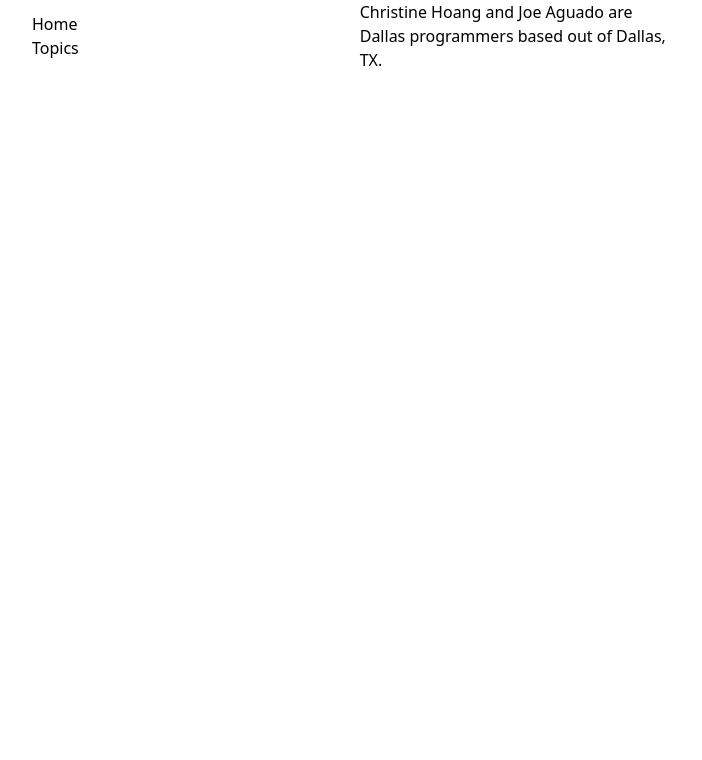
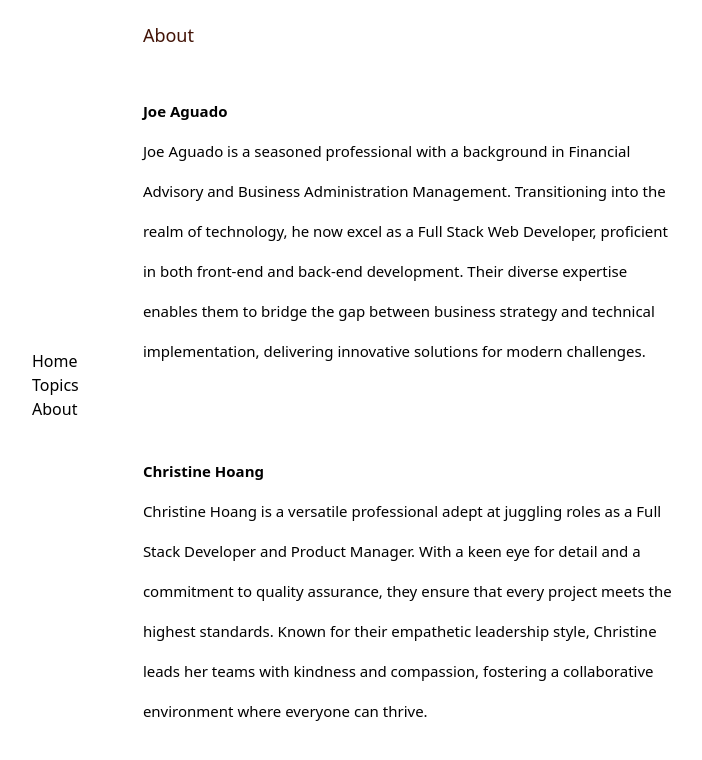
Before and after one commit to XINEXPORT/vite-ghpages, a React (Vite) app: page /vite-ghpages/in/about in a window 1280 px wide. Shown: the top 760 px of the page, without its empty margins (288-990 px from the left). Built offline with nearby package versions, Linux system fonts and the light colour scheme.

Commit message:
about created

```diff
--- a/src/Components/About.jsx
+++ b/src/Components/About.jsx
@@ -1,8 +1,21 @@
-import React from 'react'
+import {useLoaderData} from 'react-router-dom';
+import styles from '../styles';
 
 const About = () => {
+const users = useLoaderData();
+
+const displayBio = users.map((user)=>{
+  return <li key={user.id} className = "mb-10">
+          <br/>
+          <h1 className = "font-semibold">{user.name}</h1>
+          <p>{user.bio}</p>
+          </li>
+})
+
   return (
-    <div>Christine Hoang and Joe Aguado are Dallas programmers based out of Dallas, TX.
+    <div>
+      <h1 className =  {`${styles.paragraph} max-w-[480px], mt-5`}>About</h1>
+      <ul className = "flex-1 font-helvetica font-normal ss:text-[15px] text-[30px] text-black ss:leading-[40px] leading-[40px]">{displayBio}</ul>
     </div>
   )
 }
--- a/src/Components/Nav.jsx
+++ b/src/Components/Nav.jsx
@@ -14,6 +14,9 @@ export default function Nav() {
         <li>
         <Link to="in/topics">Topics</Link>
         </li>
+        <li>
+        <Link to="in/about">About</Link>
+        </li>
       </ul>
     </div>
   );
--- /dev/null
+++ b/src/data/user_data.json
@@ -0,0 +1,12 @@
+[
+    {
+      "id": 1,
+      "name": "Joe Aguado",
+      "bio": "Joe Aguado is a seasoned professional with a background in Financial Advisory and Business Administration Management. Transitioning into the realm of technology, he now excel as a Full Stack Web Developer, proficient in both front-end and back-end development. Their diverse expertise enables them to bridge the gap between business strategy and technical implementation, delivering innovative solutions for modern challenges."
+    },
+    {
+      "id": 2,
+      "name": "Christine Hoang",
+      "bio": "Christine Hoang is a versatile professional adept at juggling roles as a Full Stack Developer and Product Manager. With a keen eye for detail and a commitment to quality assurance, they ensure that every project meets the highest standards. Known for their empathetic leadership style, Christine leads her teams with kindness and compassion, fostering a collaborative environment where everyone can thrive."
+    }
+]
--- a/src/main.jsx
+++ b/src/main.jsx
@@ -13,6 +13,7 @@ import TopicList from './Components/TopicList.jsx';
 import Post from './Components/Post.jsx';
 import About from './Components/About.jsx';
 import postData from './data/post_data.json';
+import userData from './data/user_data.json';
 import ErrorPage from './Components/ErrorPage.jsx';
 
 
@@ -37,7 +38,7 @@ const router = createBrowserRouter(
 <Route
     path = "in/about"
     element={<About/>}
-    loader={()=> postData}/>
+    loader={()=> userData}/>
 
     <Route
     path = "in/topics/in/post/:id"
```
